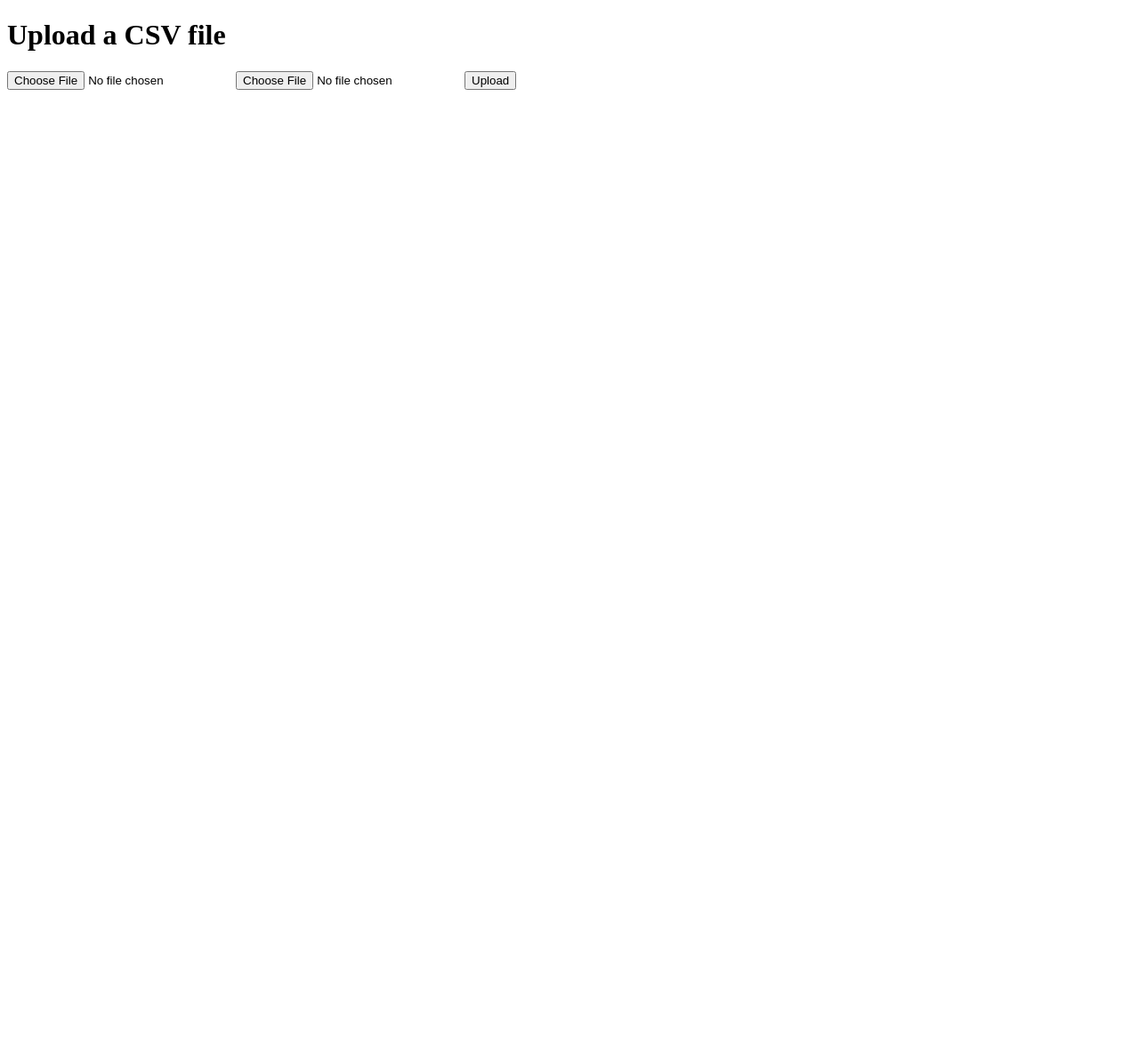
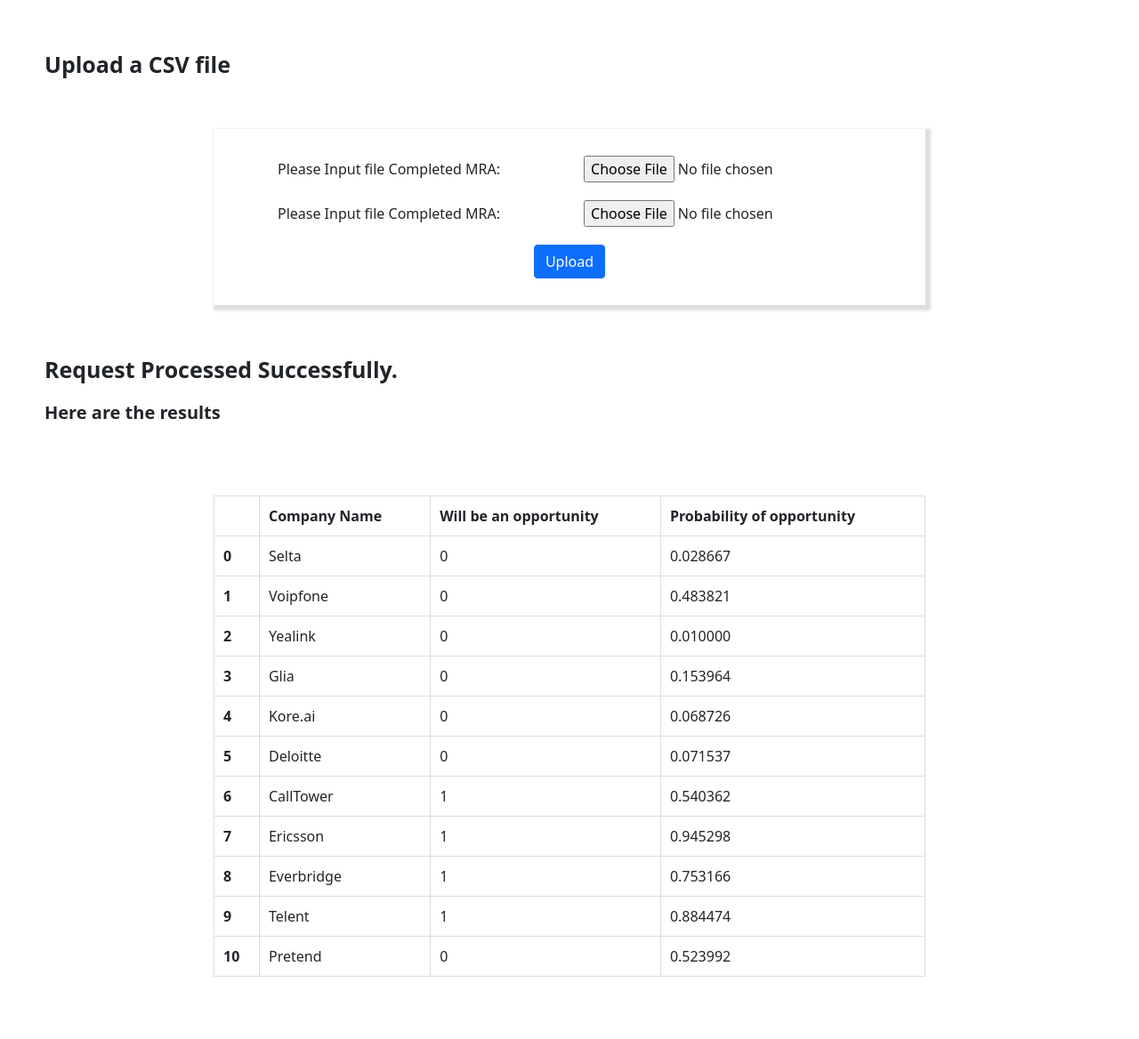
Before and after one commit to 9022724/company_prediction, a FastAPI app: page / in a window 1280 px wide. Shown: the whole page at 89% size. Before the commit the page ends 101 px from the top, so only its background shows below. Run offline with FastAPI, Linux system fonts and the light colour scheme; parts of the project's set-up code (start-up, migrations or seed data) failed here and were passed over.

Commit message:
design changes.

```diff
--- a/templates/index.html
+++ b/templates/index.html
@@ -1,27 +1,167 @@
+{#<!DOCTYPE html>#}
+{#<html>#}
+{#<head>#}
+{#    <link rel="stylesheet" href="https://cdn.jsdelivr.net/npm/bootstrap@3.3.7/dist/css/bootstrap.min.css" integrity="sha384-BVYiiSIFeK1dGmJRAkycuHAHRg32OmUcww7on3RYdg4Va+PmSTsz/K68vbdEjh4u" crossorigin="anonymous">#}
+{#    <title>FastAPI CSV Upload Example</title>#}
+{#</head>#}
+{#<body>#}
+{#    <h1>Upload a CSV file</h1>#}
+{#    <form enctype="multipart/form-data" method="post">#}
+{#        <label for="f1">Please Input file Completed MRA: </label>#}
+{#        <input id="f1" type="file" name="file1" required>#}
+{#        <label for="f2">Please Input file Completed MRA: </label>#}
+{#        <input id="f2" type="file" name="file2" required>#}
+{#        <input type="submit" value="Upload">#}
+{#    </form>#}
+{#    #}
+{##}
+{##}
+{#    {% if message and message is not none %}#}
+{#        <h1>{{message}}</h1>#}
+{#        <h2>Here are the results</h2>#}
+{#        <br><br>#}
+{#        {{ data|safe }}#}
+{#    {% endif %}#}
+{##}
+{##}
+{#    #}
+{#    #}
+{#</body>#}
+{#</html>#}
+
 <!DOCTYPE html>
 <html>
 <head>
+    <meta charset="utf-8">
+    <meta name="viewport" content="width=device-width, initial-scale=1">
+
+    <!-- Bootstrap CSS -->
+    <link href="https://cdn.jsdelivr.net/npm/bootstrap@5.0.2/dist/css/bootstrap.min.css" rel="stylesheet"
+          integrity="sha384-EVSTQN3/azprG1Anm3QDgpJLIm9Nao0Yz1ztcQTwFspd3yD65VohhpuuCOmLASjC" crossorigin="anonymous">
     <title>FastAPI CSV Upload Example</title>
-</head>
-<body>
-    <h1>Upload a CSV file</h1>
-    <form enctype="multipart/form-data" method="post">
-        <input type="file" name="file1" required>
-        <input type="file" name="file2" required>
-        <input type="submit" value="Upload">
-    </form>
+    <style>
+        .dataframe {
+            width: 800px;
+            margin: 20px auto;
+        }
+        .dataframe th {
+            padding: 10px;
+            text-align: left;
+            border: 1px solid #dddddd;
+        }
+
+        .dataframe td {
+            padding: 10px;
+            text-align: left;
+            border: 1px solid #dddddd;
+        }
 
 
-
-    {% if message and message is not none %}
-        <h1>{{message}}</h1>
-        <h2>Here are the results</h2>
-        <br><br>
-        {{ data|safe }}
-    {% endif %}
+    </style>
+</head>
+<body data-new-gr-c-s-check-loaded="14.1105.0" data-gr-ext-installed="">
+<div style="padding: 50px;">
+<h1 style="margin-right: 10px; font-size: 25px; line-height: 45px; font-weight: 600;">Upload a CSV file</h1>
+<form style="width:800px;padding: 30px; margin: 50px auto;box-shadow: 3px 3px 3px 3px #dddddd;"
+      enctype="multipart/form-data" method="post">
+    <div style="display: flex; justify-content: space-around;align-items: center;margin-bottom: 20px;">
+        <label style="margin-right: 10px; font-size: 16px; line-height: 20px; font-weight: 400;"
+               for="f1">Please Input file Completed MRA: </label>
+        <input id="f1" type="file" name="file1" required="">
+    </div>
+    <div style="display: flex; justify-content: space-around;align-items: center; margin-bottom: 20px;">
+        <label style="margin-right: 10px; font-size: 16px; line-height: 20px; font-weight: 400;"
+               for="f2">Please Input file Completed MRA: </label>
+        <input id="f2" type="file" name="file2" required="">
+    </div>
+    <div style="display: flex; justify-content: center;align-items: center;">
+        <input class="btn btn-primary" type="submit" value="Upload">
+    </div>
+</form>
 
 
+<h1 style="margin-right: 10px; font-size: 25px; line-height: 45px; font-weight: 600;">Request Processed Successfully.</h1>
+<h2 style="margin-right: 10px; font-size: 20px; line-height: 35px; font-weight: 600;">Here are the results</h2>
+<br><br>
+<table border="1" class="dataframe">
+    <thead>
+    <tr style="text-align: right;">
+        <th></th>
+        <th>Company Name</th>
+        <th>Will be an opportunity</th>
+        <th>Probability of opportunity</th>
+    </tr>
+    </thead>
+    <tbody>
+    <tr>
+        <th>0</th>
+        <td>Selta</td>
+        <td>0</td>
+        <td>0.028667</td>
+    </tr>
+    <tr>
+        <th>1</th>
+        <td>Voipfone</td>
+        <td>0</td>
+        <td>0.483821</td>
+    </tr>
+    <tr>
+        <th>2</th>
+        <td>Yealink</td>
+        <td>0</td>
+        <td>0.010000</td>
+    </tr>
+    <tr>
+        <th>3</th>
+        <td>Glia</td>
+        <td>0</td>
+        <td>0.153964</td>
+    </tr>
+    <tr>
+        <th>4</th>
+        <td>Kore.ai</td>
+        <td>0</td>
+        <td>0.068726</td>
+    </tr>
+    <tr>
+        <th>5</th>
+        <td>Deloitte</td>
+        <td>0</td>
+        <td>0.071537</td>
+    </tr>
+    <tr>
+        <th>6</th>
+        <td>CallTower</td>
+        <td>1</td>
+        <td>0.540362</td>
+    </tr>
+    <tr>
+        <th>7</th>
+        <td>Ericsson</td>
+        <td>1</td>
+        <td>0.945298</td>
+    </tr>
+    <tr>
+        <th>8</th>
+        <td>Everbridge</td>
+        <td>1</td>
+        <td>0.753166</td>
+    </tr>
+    <tr>
+        <th>9</th>
+        <td>Telent</td>
+        <td>1</td>
+        <td>0.884474</td>
+    </tr>
+    <tr>
+        <th>10</th>
+        <td>Pretend</td>
+        <td>0</td>
+        <td>0.523992</td>
+    </tr>
+    </tbody>
+</table>
 
-
+</div>
 </body>
 </html>
```
Also changed, not shown: 1 other file.
